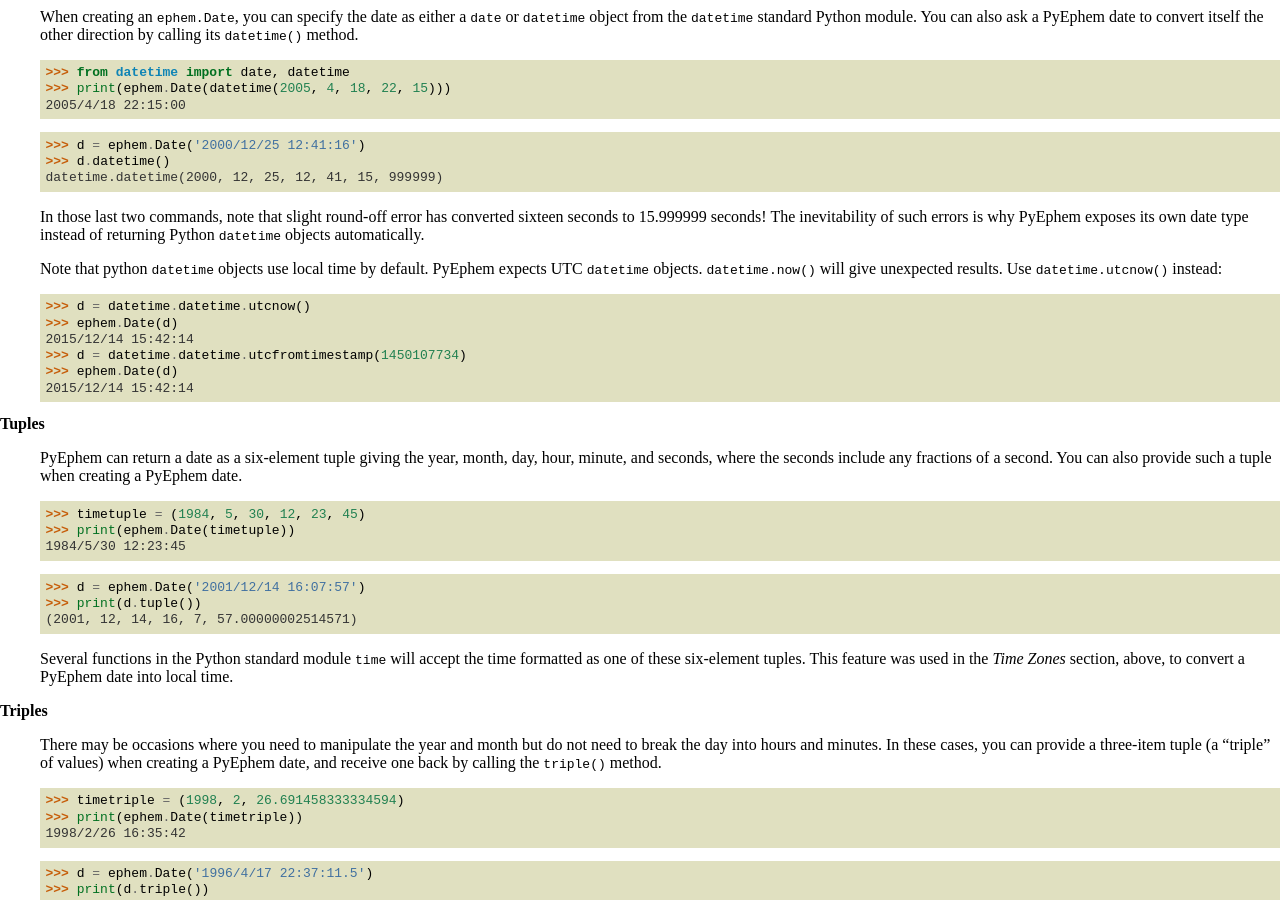
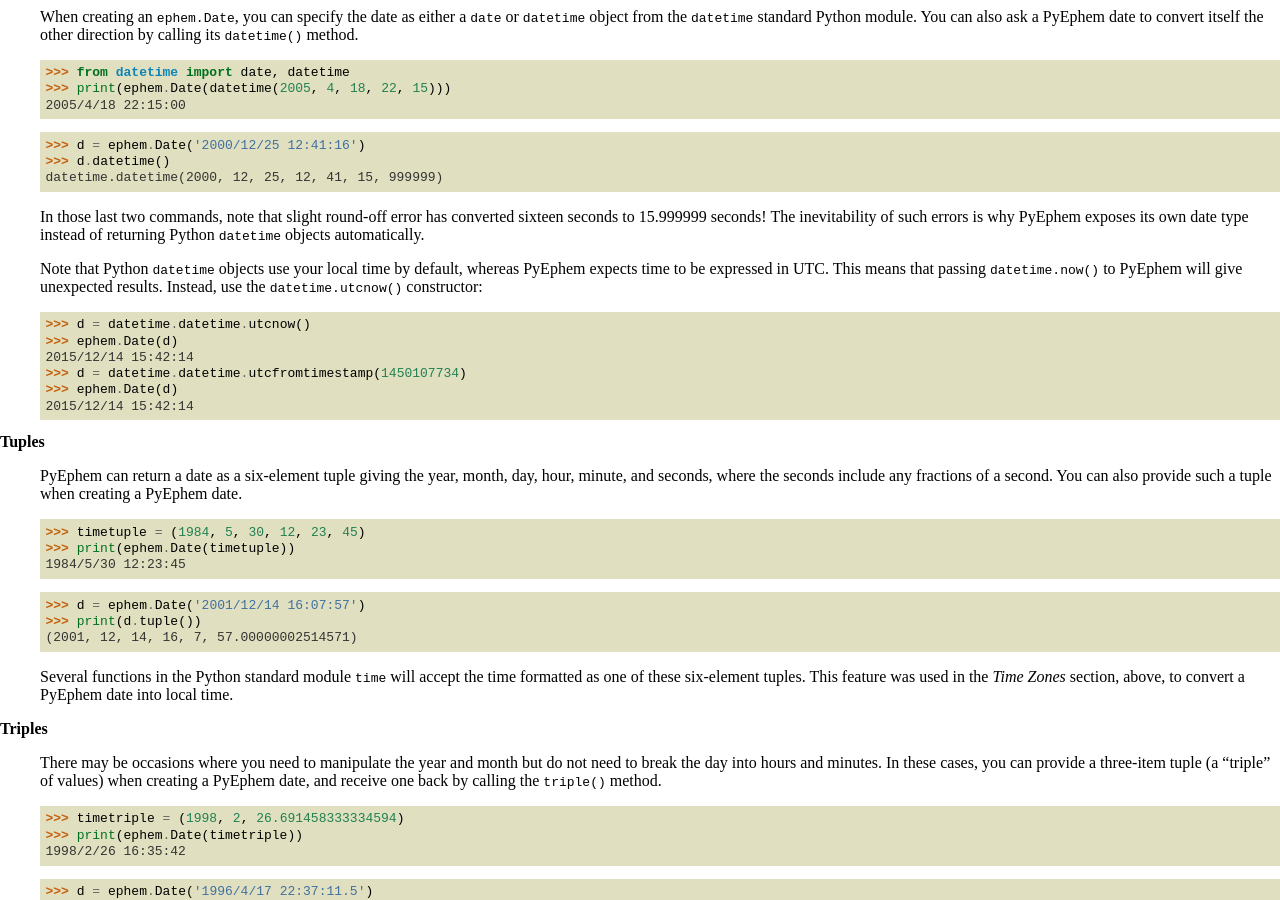
Before and after one commit to brandon-rhodes/pyephem, a Sphinx documentation site: the page built from ephem/doc/date.rst, in a window 1280 px wide and 900 px high, scrolled down 1733 px. Built offline with Sphinx 7.4.7, drawn with Linux system fonts in a browser that asks for light colours.

Commit message:
Tweak a paragraph in the documentation

```diff
--- a/ephem/doc/date.rst
+++ b/ephem/doc/date.rst
@@ -129,9 +129,11 @@ Datetime objects
   is why PyEphem exposes its own date type
   instead of returning Python ``datetime`` objects automatically.
 
-  Note that python ``datetime`` objects use local time by default.
-  PyEphem expects UTC ``datetime`` objects. ``datetime.now()`` will
-  give unexpected results. Use ``datetime.utcnow()`` instead:
+  Note that Python ``datetime`` objects use your local time by default,
+  whereas PyEphem expects time to be expressed in UTC.
+  This means that passing ``datetime.now()`` to PyEphem
+  will give unexpected results.
+  Instead, use the ``datetime.utcnow()`` constructor:
 
     >>> d = datetime.datetime.utcnow()
     >>> ephem.Date(d)
```
